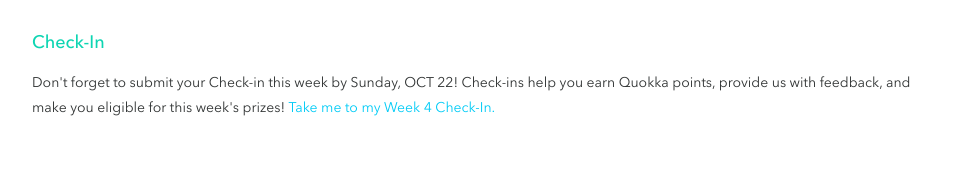
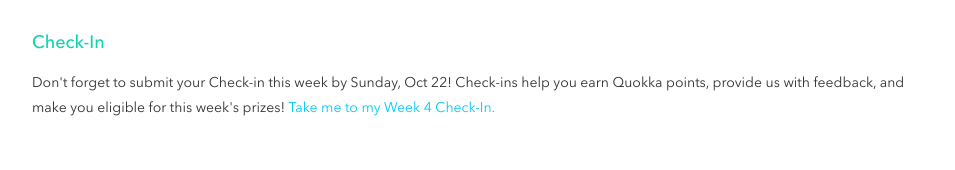
Before and after one commit to quokkateam/quokka, a React (Create React App) app: page /challenge in a window 1280 px wide. Shown: the part 2343-2513 px from the top of the page, without its empty margins (160-1115 px from the left). Built offline with nearby package versions, Linux system fonts and the light colour scheme.

Commit message:
Update Challenge.js

```diff
--- a/src/components/challenge/Challenge.js
+++ b/src/components/challenge/Challenge.js
@@ -20,8 +20,8 @@ class Challenge extends Component {
       habitIcon: 'https://s3-us-west-1.amazonaws.com/quokkadev/images/running-green.png',
       weekNum: 4,
       dates: {
-        start: 'OCT 15', // TODO: use MM/DD/YYYY and add moment() date formatter library
-        end: 'OCT 22'
+        start: 'Oct 15', // TODO: use MM/DD/YYYY and add moment() date formatter library
+        end: 'Oct 22'
       },
       overview: [
         {
```
